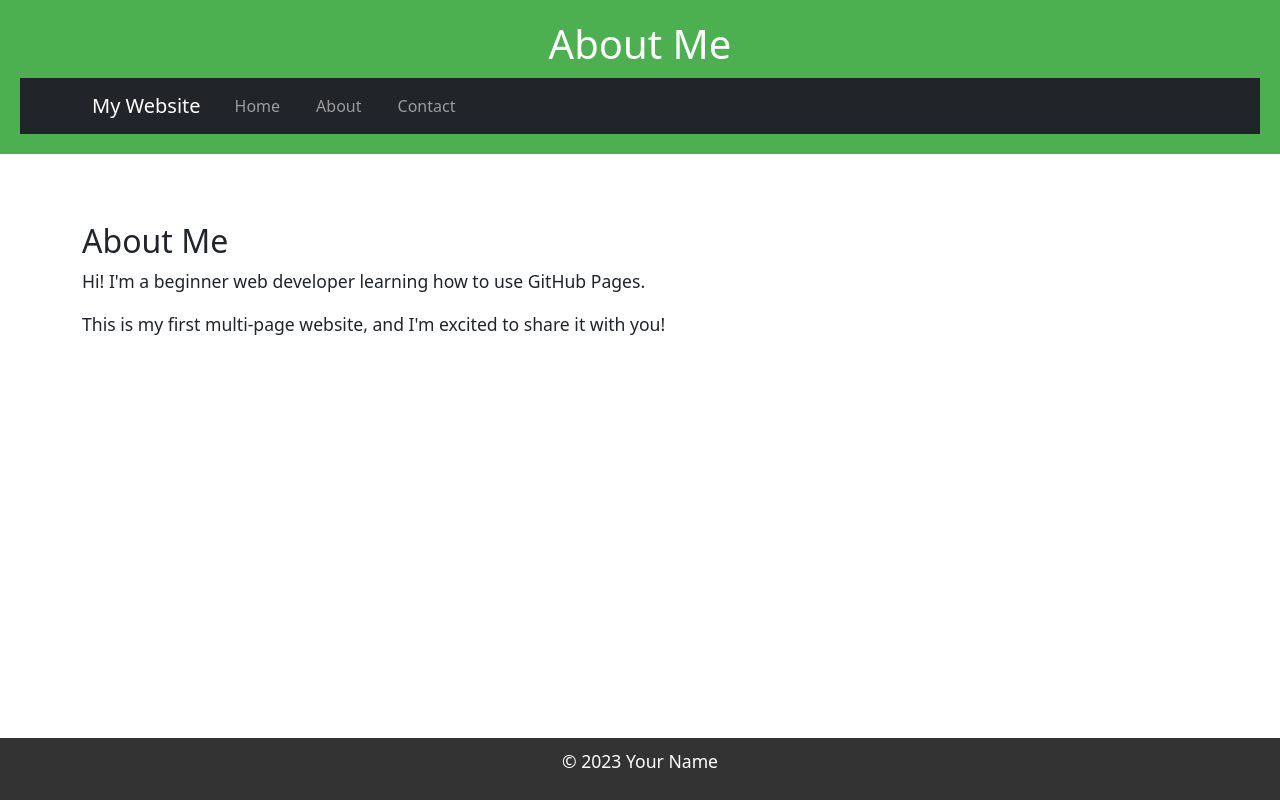
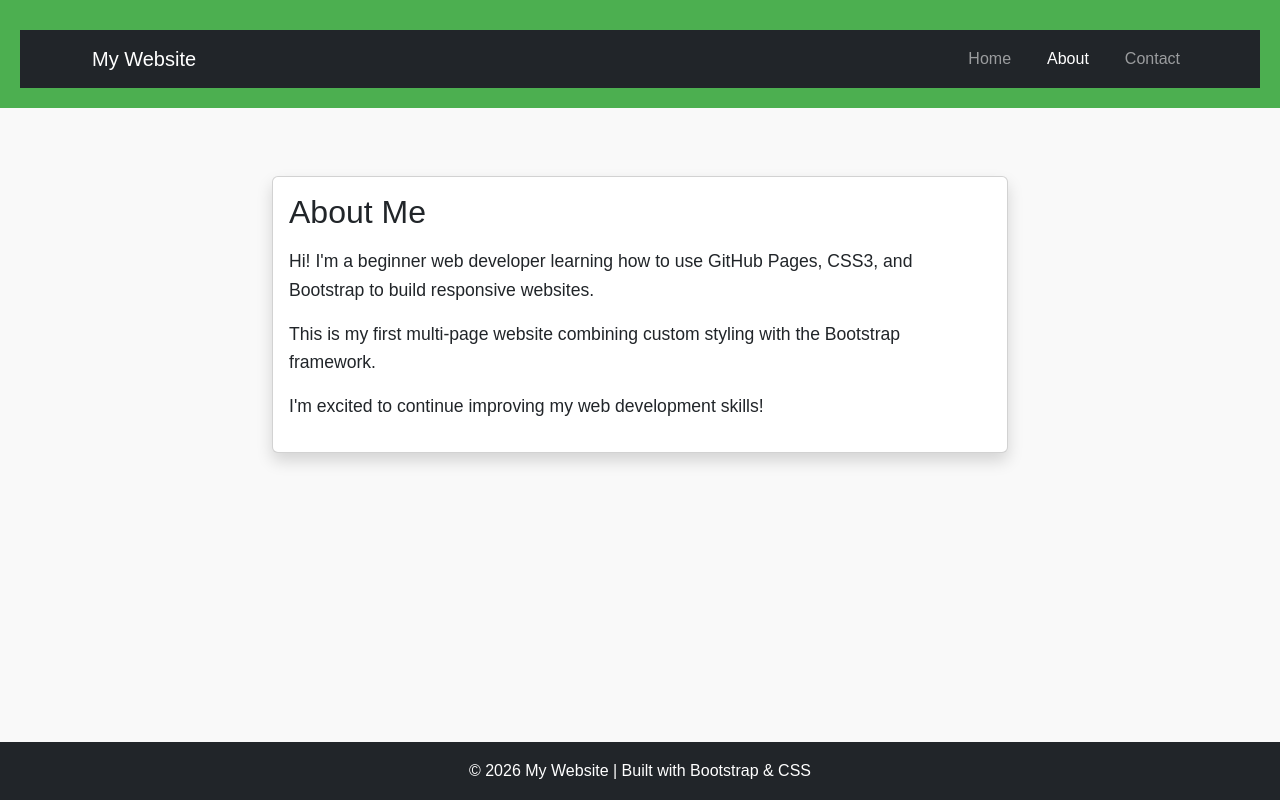
Before and after one commit to cse25-205/WMD, a plain HTML site: page about.html in a window 1280 px wide. Drawn offline with nearby package versions, Linux system fonts and the light colour scheme.

Commit message:
Update about.html

```diff
--- a/about.html
+++ b/about.html
@@ -1,85 +1,93 @@
 <!DOCTYPE html>
-<html lang ="en">
-  <head>
-    <meta charset = "UTF-8">
-   <meta name="viewport" content="width=device-width, initial-scale=1.0">
-    <title> About Me </title>
-     <link rel="stylesheet" href="styles.css">
-     <!-- Bootstrap CSS -->
+<html lang="en">
+<head>
+    <meta charset="UTF-8">
+    <title>About - My Website</title>
+    <meta name="viewport" content="width=device-width, initial-scale=1.0">
 
+    <!-- Bootstrap CSS -->
     <link href="https://cdn.jsdelivr.net/npm/bootstrap@5.3.0/dist/css/bootstrap.min.css" rel="stylesheet">
 
+    <!-- Your Custom CSS -->
+    <link rel="stylesheet" href="styles.css">
+</head>
 
+<body>
 
-    <!-- Bootstrap JS and dependencies -->
+<!-- ================= NAVBAR ================= -->
 
-    <script src="https://cdn.jsdelivr.net/npm/bootstrap@5.3.0/dist/js/bootstrap.min.js"></script>
-</head>
-<body>
 <header>
-
-<h1>About Me</h1>
-
-<nav class="navbar navbar-expand-lg navbar-dark bg-dark">
-
+    <nav class="navbar navbar-expand-lg navbar-dark bg-dark">
         <div class="container">
-
             <a class="navbar-brand" href="index.html">My Website</a>
 
-            <button class="navbar-toggler" type="button" data-bs-toggle="collapse" data-bs-target="#navbarNav">
-
+            <button class="navbar-toggler" type="button"
+                data-bs-toggle="collapse"
+                data-bs-target="#navbarNav">
                 <span class="navbar-toggler-icon"></span>
-
             </button>
 
             <div class="collapse navbar-collapse" id="navbarNav">
+                <ul class="navbar-nav ms-auto">
+                    <li class="nav-item">
+                        <a class="nav-link" href="index.html">Home</a>
+                    </li>
+                    <li class="nav-item">
+                        <a class="nav-link active" href="about.html">About</a>
+                    </li>
+                    <li class="nav-item">
+                        <a class="nav-link" href="contact.html">Contact</a>
+                    </li>
+                </ul>
+            </div>
+        </div>
+    </nav>
+</header>
 
-                <ul class="navbar-nav">
+<!-- ================= MAIN CONTENT ================= -->
 
-                    <li class="nav-item">
+<main class="container my-5">
 
-                        <a class="nav-link" href="index.html">Home</a>
+    <div class="row justify-content-center">
+        <div class="col-md-8">
 
-                    </li>
+            <div class="card shadow">
+                <div class="card-body">
 
-                    <li class="nav-item">
+                    <h2 class="card-title mb-3">About Me</h2>
 
-                        <a class="nav-link" href="about.html">About</a>
+                    <p>
+                        Hi! I'm a beginner web developer learning how to use GitHub Pages,
+                        CSS3, and Bootstrap to build responsive websites.
+                    </p>
 
-                    </li>
+                    <p>
+                        This is my first multi-page website combining custom styling
+                        with the Bootstrap framework.
+                    </p>
 
-                    <li class="nav-item">
+                    <p>
+                        I'm excited to continue improving my web development skills!
+                    </p>
 
-                        <a class="nav-link" href="contact.html">Contact</a>
-
-                    </li>
-
-                </ul>
-
+                </div>
             </div>
 
         </div>
-
-    </nav>
-</header>
-
-<main class="container my-5">
-
-    <h2>About Me</h2>
-
-    <p>Hi! I'm a beginner web developer learning how to use GitHub Pages.</p>
-
-    <p>This is my first multi-page website, and I'm excited to share it with you!</p>
+    </div>
 
 </main>
 
+<!-- ================= FOOTER ================= -->
 
-<footer>
-
-<p>&copy; 2023 Your Name</p>
-
+<footer class="text-center py-3 bg-dark text-white">
+    © 2026 My Website | Built with Bootstrap & CSS
 </footer>
 
+<!-- ================= BOOTSTRAP JS ================= -->
+
+<script src="https://cdn.jsdelivr.net/npm/@popperjs/core@2.11.6/dist/umd/popper.min.js"></script>
+<script src="https://cdn.jsdelivr.net/npm/bootstrap@5.3.0/dist/js/bootstrap.min.js"></script>
+
 </body>
-
 </html>
```
